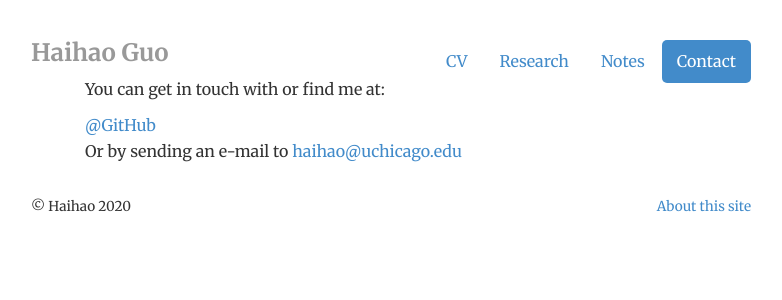
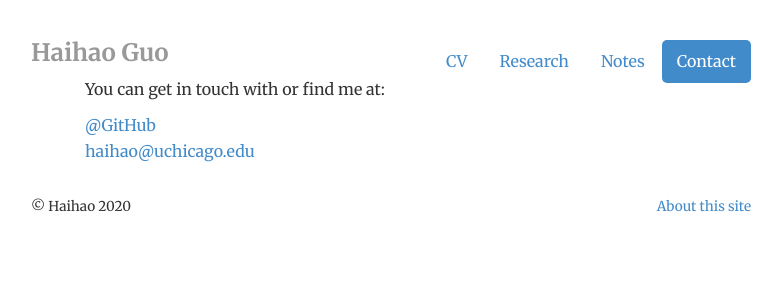
Before and after one commit to hihowme/hihowme.github.io, a Jekyll site: the page built from contact/index.html, in a window 1280 px wide. Shown: the top 300 px of the page, without its empty margins (249-1031 px from the left). Built offline with Jekyll 4.4.1, drawn with Linux system fonts in a browser that asks for light colours.

Commit message:
update again

```diff
--- a/contact/index.html
+++ b/contact/index.html
@@ -18,7 +18,7 @@ description: Contact information for Jonathan McGlone, a Librarian, Front-End De
 	<!-- <li><a href="http://www.mixcloud.com/jwmcglone/">@Mixcloud</a></li> -->
 	<!-- <li><a href="http://soundcloud.com/jwmcglone">@SoundCloud</a></li> -->
 	<!-- <li><a href="http://dribbble.com/jmcglone">@Dribbble</a></li> -->
-	<li>Or by sending an e-mail to <a href="mailto:haihao@uchicago.edu">haihao@uchicago.edu</a></li>
+	<li><a href="mailto:haihao@uchicago.edu">haihao@uchicago.edu</a></li>
 	</ul>
 
 </div>
```
